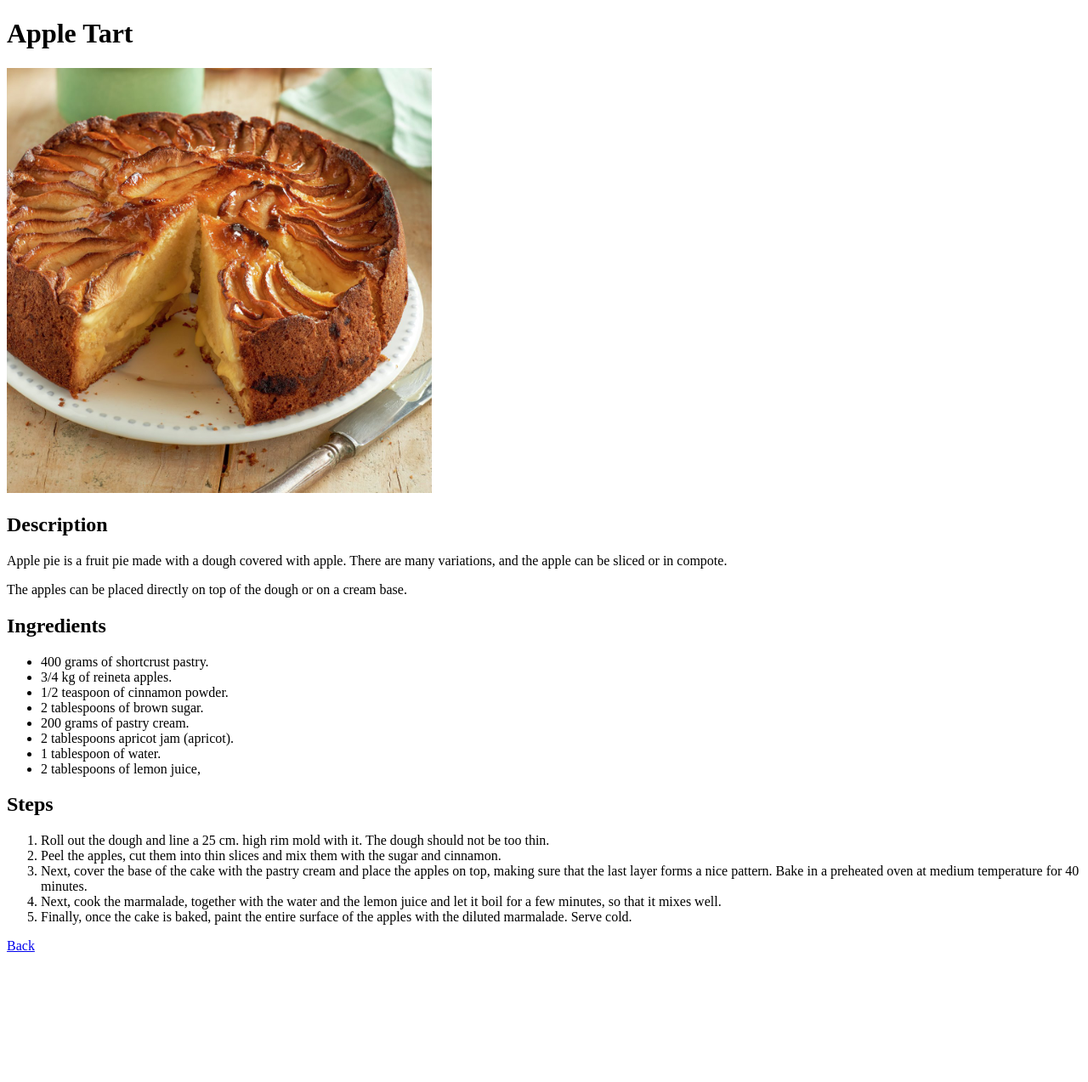
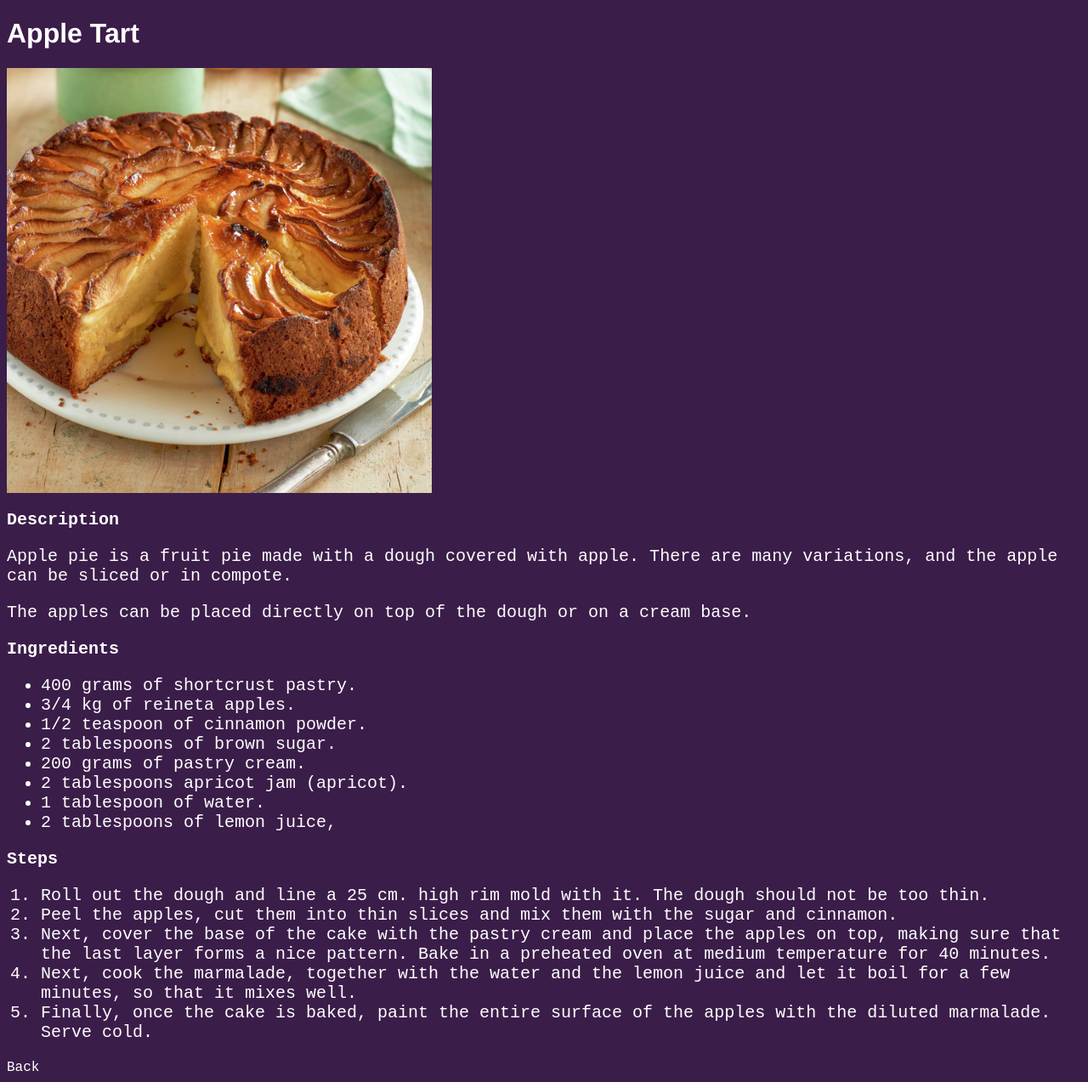
Before and after one commit to JUANMONTILL/odin-recipes_website, a plain HTML site: page recipes/apple_tart.html in a window 1280 px wide. Shown: the whole page at 85% size. Before the commit the page ends 1130 px from the top, so only its background shows below. Drawn offline with Linux system fonts and the light colour scheme.

Commit message:
feat: added styles

```diff
--- a/recipes/apple_tart.html
+++ b/recipes/apple_tart.html
@@ -4,19 +4,20 @@
     <meta charset="UTF-8">
     <meta name="viewport" content="width=device-width, initial-scale=1.0">
     <title>Apple Tart</title>
+    <link rel="stylesheet" href="../styles.css">
 </head>
-<body>
-    <h1>Apple Tart</h1>
+<body class="background-3">
+    <h1 class="title">Apple Tart</h1>
     <img src="../assets/bizcocho-de-manzana-y-crema_62414859_1200x1200.jpg" alt="appletart" style="width: 500px; height: 500px;">
-    <h2>Description</h2>
-    <p>
+    <h2 class="recipes">Description</h2>
+    <p class="recipes">
         Apple pie is a fruit pie made with a dough covered with apple. There are many variations, and the apple can be sliced or in compote.
     </p>
-    <p>
+    <p class="recipes">
         The apples can be placed directly on top of the dough or on a cream base.
     </p>
-    <h2>Ingredients</h2>
-    <ul>
+    <h2 class="recipes">Ingredients</h2>
+    <ul class="recipes">
         <li>400 grams of shortcrust pastry.</li>
         <li>3/4 kg of reineta apples.</li>
         <li>1/2 teaspoon of cinnamon powder.</li>
@@ -26,14 +27,14 @@
         <li>1 tablespoon of water.</li>
         <li>2 tablespoons of lemon juice,</li>
     </ul>
-    <h2>Steps</h2>
-    <ol>
+    <h2 class="recipes">Steps</h2>
+    <ol class="recipes">
         <li>Roll out the dough and line a 25 cm. high rim mold with it. The dough should not be too thin.</li>
         <li>Peel the apples, cut them into thin slices and mix them with the sugar and cinnamon.</li>
         <li>Next, cover the base of the cake with the pastry cream and place the apples on top, making sure that the last layer forms a nice pattern. Bake in a preheated oven at medium temperature for 40 minutes.</li>
         <li>Next, cook the marmalade, together with the water and the lemon juice and let it boil for a few minutes, so that it mixes well.</li>
         <li>Finally, once the cake is baked, paint the entire surface of the apples with the diluted marmalade. Serve cold.</li>
     </ol>
-    <a href="../index.html">Back</a>
+    <a href="../index.html" class="recipes1">Back</a>
 </body>
 </html>
--- /dev/null
+++ b/styles.css
@@ -0,0 +1,30 @@
+.title {
+  color: rgb(255, 255, 255);
+  font-family: Helvetica, sans-serif;
+}
+.header {
+  color: rgb(150, 150, 62);
+  font-family: "Courier New", monospace;
+}
+.recipes {
+  color: hsl(0, 0%, 100%);
+  font-family: "Courier New", monospace;
+  font-size: 20px;
+}
+.recipes1 {
+  text-decoration: none;
+  color: hsl(0, 0%, 100%);
+  font-family: "Courier New", monospace;
+}
+.background {
+  background-color: rgb(46, 45, 54);
+}
+.background-1 {
+  background-color: black;
+}
+.background-2 {
+  background-color: rgb(80, 38, 78);
+}
+.background-3 {
+  background-color: hsl(281, 43%, 20%);
+}
```
Also changed, not shown: index.html (+7 -6 lines), recipes/brownies.html (+13 -12 lines), recipes/fried_flowers.html (+13 -12 lines), assets/Screenshot_2023-08-19_17-29-28.png.
